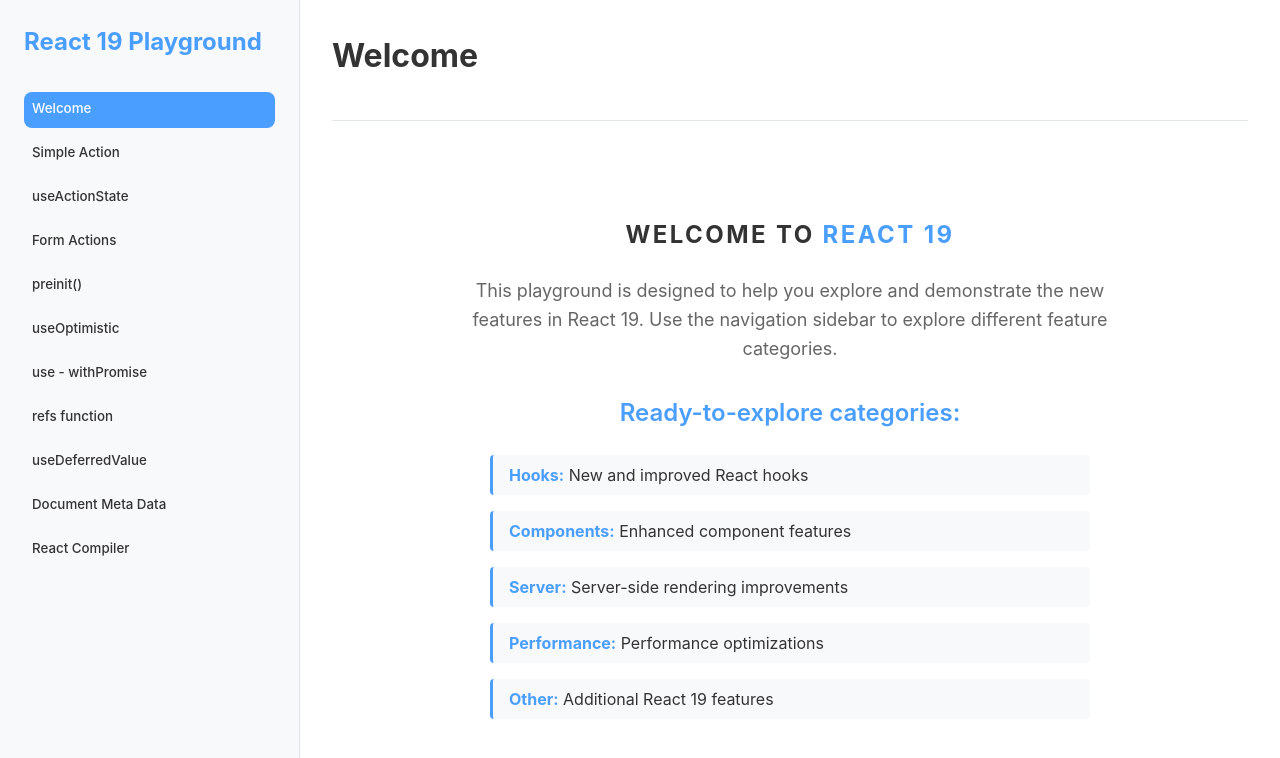
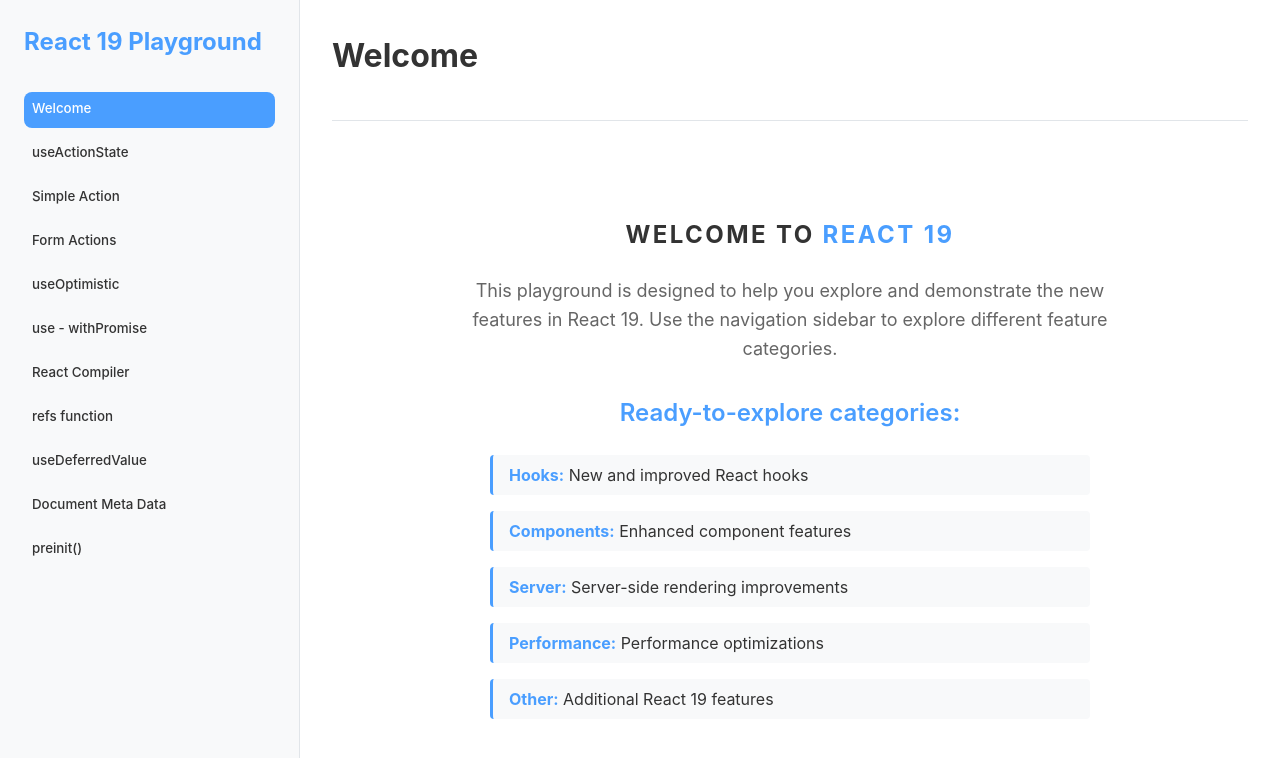
Before and after one commit to ZAKdev/what-is-new-in-react-19, a React app: page / in a window 1280 px wide. Shown: the top 758 px of the page. Built offline with nearby package versions, Linux system fonts and the light colour scheme.

Commit message:
some adjustments

```diff
--- a/src/App.tsx
+++ b/src/App.tsx
@@ -26,24 +26,19 @@
         component: WelcomeDemo,
     },
     {
+        id: "action-state",
+        title: "useActionState",
+        component: () => <UseActionState />,
+    },
+    {
         id: "action",
         title: "Simple Action",
         component: () => <SimpleAction />,
     },
     {
-        id: "action-state",
-        title: "useActionState",
-        component: () => <UseActionState />,
-    },
-    {
         id: "form-actions",
         title: "Form Actions",
         component: () => <FormActions />,
-    },
-    {
-        id: "preinit-demo",
-        title: "preinit()",
-        component: () => <PreinitDemo />,
     },
     {
         id: "optimistic-comp",
@@ -65,7 +60,12 @@
         ),
     },
     {
-        id: "others",
+        id: "react-compiler",
+        title: "React Compiler",
+        component: () => <ReactCompilerDemo />,
+    },
+    {
+        id: "ref",
         title: "refs function",
         component: () => (
             <div>
@@ -88,9 +88,9 @@
         component: () => <DocumentMetaData title="Hello everyone" />,
     },
     {
-        id: "react-compiler",
-        title: "React Compiler",
-        component: () => <ReactCompilerDemo />,
+        id: "pre-init",
+        title: "preinit()",
+        component: () => <PreinitDemo />,
     },
 ];
 
--- a/src/components/demos/actions/UseActionState.tsx
+++ b/src/components/demos/actions/UseActionState.tsx
@@ -7,7 +7,7 @@
             return "Not valid username";
         }
 
-        await new Promise((resolve) => setTimeout(resolve, 1000));
+        await new Promise((resolve) => setTimeout(resolve, 2000));
         return username;
     };
 
--- a/src/components/demos/others/PreinitDemo.tsx
+++ b/src/components/demos/others/PreinitDemo.tsx
@@ -1,32 +1,50 @@
-import { JSX, useState } from 'react';
-import { preinit } from 'react-dom';
+import { JSX, useState } from "react";
+import { preinit } from "react-dom";
 
 const PreinitDemo = (): JSX.Element => {
     const [fontLoaded, setFontLoaded] = useState(false);
 
     const handlePreloadFont = () => {
         // React 19 preinit: Downloads AND applies the font stylesheet
-        preinit('https://fonts.googleapis.com/css2?family=Roboto:wght@300;400;700&display=swap', { as: 'style' });
+        preinit(
+            "https://fonts.googleapis.com/css2?family=Roboto:wght@300;400;700&display=swap",
+            { as: "style" }
+        );
         setFontLoaded(true);
     };
 
     return (
         <div className="container">
             <div className="section">
-                <button onClick={handlePreloadFont} className="btn btn-primary mb-3" disabled={fontLoaded}>
-                    {fontLoaded ? '✅ Font Preloaded' : '🚀 Preload Roboto Font'}
+                <button
+                    onClick={handlePreloadFont}
+                    className="btn btn-primary mb-3"
+                    disabled={fontLoaded}
+                >
+                    {fontLoaded
+                        ? "✅ Font Preloaded"
+                        : "🚀 Preload Roboto Font"}
                 </button>
 
-                <div className="alert alert-success" style={{
-                    fontFamily: fontLoaded ? 'Roboto, sans-serif' : 'inherit',
-                    fontSize: '18px',
-                    lineHeight: '1.6'
-                }}>
-                    <h3 style={{ fontWeight: 700, marginBottom: '10px' }}>
+                <div
+                    className="alert alert-success"
+                    style={{
+                        fontFamily: fontLoaded
+                            ? "Roboto, sans-serif"
+                            : "inherit",
+                        fontSize: "18px",
+                        lineHeight: "1.6",
+                    }}
+                >
+                    <h3 style={{ fontWeight: 700, marginBottom: "10px" }}>
                         📦 Font Demo Text
                     </h3>
-                    <p style={{ fontWeight: 400, marginBottom: '8px' }}>
-                        This text will use {fontLoaded ? 'Roboto (preloaded)' : 'default system font'}.
+                    <p style={{ fontWeight: 400, marginBottom: "8px" }}>
+                        This text will use{" "}
+                        {fontLoaded
+                            ? "Roboto (preloaded)"
+                            : "default system font"}
+                        .
                     </p>
                 </div>
             </div>
```
